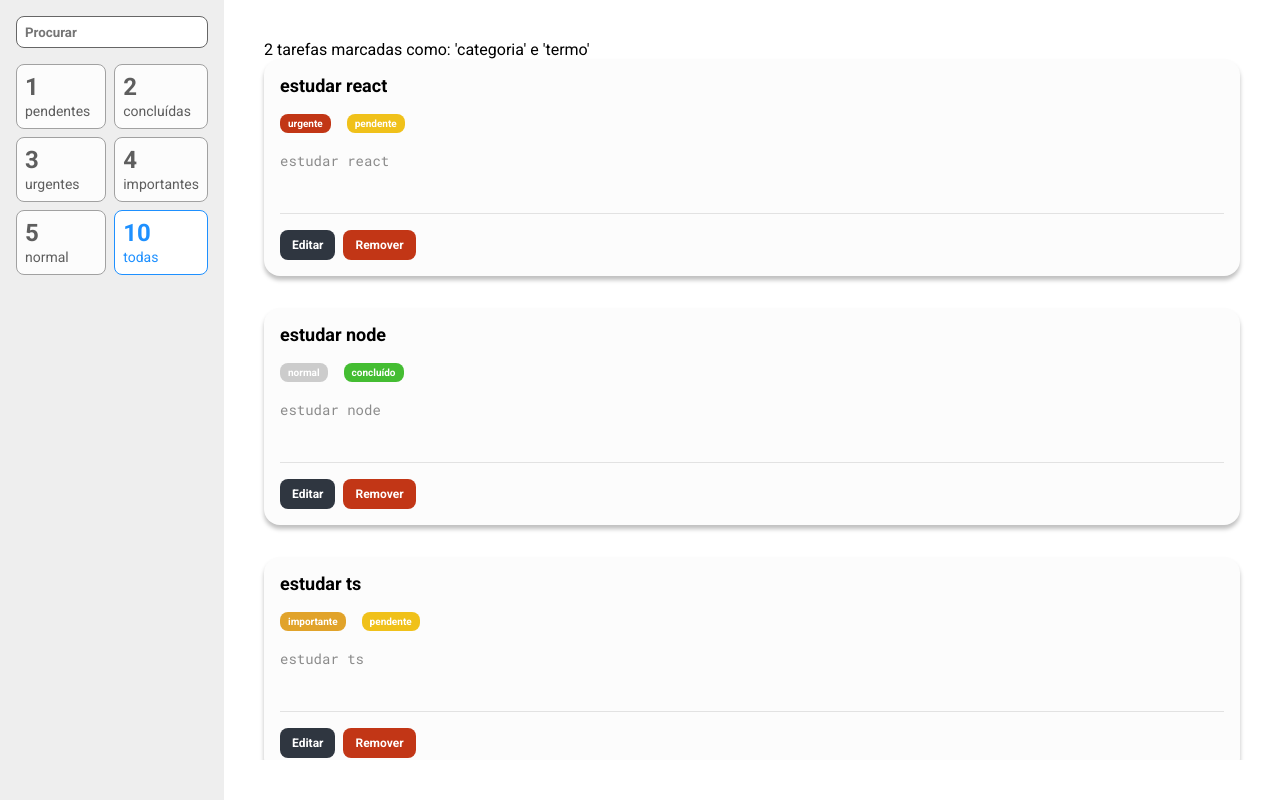
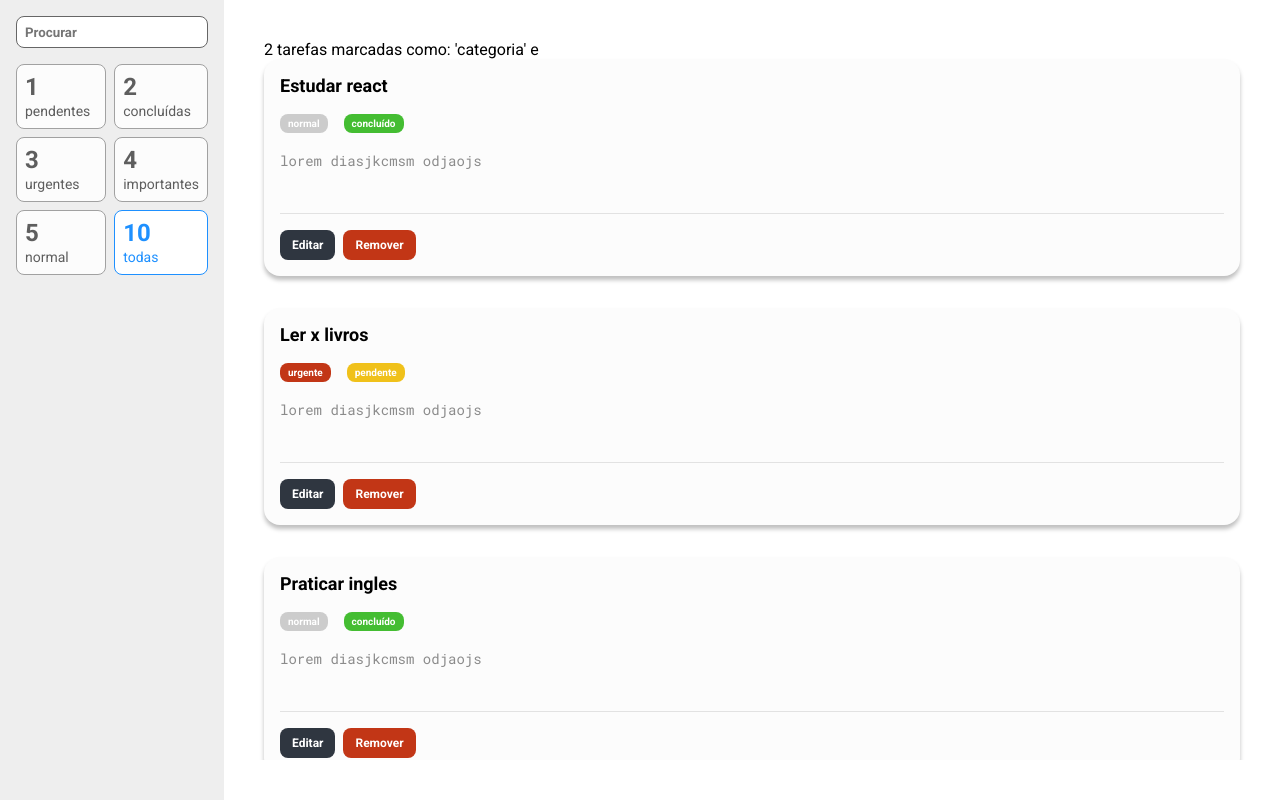
Before and after one commit to joaomiguelg/toDo-React, a React (Vite) app: page / in a window 1280 px wide. Built offline with nearby package versions, Linux system fonts and the light colour scheme; the HTML template or start-up script is replaced by a standard one.

Commit message:
create filter reducer

```diff
--- a/src/components/Input/index.tsx
+++ b/src/components/Input/index.tsx
@@ -1,5 +1,12 @@
+import { useDispatch, useSelector } from 'react-redux'
 import * as S from './styles'
+import { RootReducer } from '../../store'
+import { alterTerm } from '../../store/reducers/filters'
 
 export const Input = () => {
-   return <S.Input type="text" placeholder="Procurar" />
+
+   const dispatch = useDispatch()
+   const { term } = useSelector((state: RootReducer) => state.filter)
+
+   return <S.Input type="text" placeholder="Procurar" value={term} onChange={(event) => dispatch(alterTerm(event.target.value))} />
 }
--- a/src/components/Task/index.tsx
+++ b/src/components/Task/index.tsx
@@ -1,33 +1,58 @@
-import { useState } from 'react'
+import { useEffect, useState } from 'react'
 import * as S from './styles'
 
 import { useDispatch } from 'react-redux'
 
-import { remove } from '../../store/reducers/tasks'
+import { remove, edit} from '../../store/reducers/tasks'
 import TaskClass from '../../models/Task'
 
 
 type Props = TaskClass
 
-const Task = ({title, priority, status, description, id}: Props) => {
+const Task = ({title, priority, status, description: originalDescription, id}: Props) => {
 
     const dispatch = useDispatch()
 
     const [isEditing, setIsEditing] = useState(false)
+
+    const [description, setDescription] = useState('')
+
+    useEffect(() => {
+        if(originalDescription.length > 0) {
+            setDescription(originalDescription)
+        }
+
+    }, [originalDescription])
+
+    const cancelEdit = () => {
+
+        setIsEditing(false)
+        setDescription(originalDescription)
+
+    }
+
 
     return (
         <S.Card>
         <S.Title>{title}</S.Title>
         <S.Tag param='priority' priority={priority}>{priority}</S.Tag>
         <S.Tag param='status' status={status}>{status}</S.Tag>
-        <S.Description value={description}/>
+        <S.Description value={description} onChange={event => setDescription(event.target.value)} disabled={!isEditing}/>
         <S.ActionBar>
             {isEditing ? (
                 <>
 
-                <S.SaveButton>Salvar</S.SaveButton>
-                <S.CancelButton onClick={() => setIsEditing(false)}>Cancelar</S.CancelButton>
-
+                <S.SaveButton onClick={() => {
+                    dispatch(edit({
+                        description,
+                        id,
+                        priority,
+                        title,
+                        status
+                    }))
+                    setIsEditing(false)
+                }}>Salvar</S.SaveButton>
+                <S.CancelButton onClick={cancelEdit}>Cancelar</S.CancelButton>
                 </>
             ): (
                 <>
--- a/src/containers/SideBar/index.tsx
+++ b/src/containers/SideBar/index.tsx
@@ -3,6 +3,8 @@ import { Input } from "../../components/Input";
 import * as S from "./styles";
 
 const SideBar = () => {
+
+
   return (
     <S.Aside>
       <div>
--- a/src/containers/ToDos/index.tsx
+++ b/src/containers/ToDos/index.tsx
@@ -5,11 +5,16 @@ import { RootReducer } from "../../store";
 
 const ToDos = () => {
   const {itens} = useSelector((state: RootReducer) => state.tasks)
+  const { term } = useSelector((state: RootReducer) => state.filter)
+
+  const filterTasks = () => {
+    return itens.filter((iten) => iten.title.toLowerCase().search(term.toLowerCase()) >= 0)
+  }
   return (
     <S.Container>
-      <p>2 tarefas marcadas como: 'categoria' e 'termo'</p>
+      <p>2 tarefas marcadas como: 'categoria' e {term}</p>
       <ul>
-        {itens.map((t) => (
+        {filterTasks().map((t) => (
           <li key={t.title}>
             <Task id={t.id} description={t.description} title={t.title} status={t.status} priority={t.priority} />
           </li>
--- a/src/store/index.ts
+++ b/src/store/index.ts
@@ -1,10 +1,12 @@
 import { configureStore } from "@reduxjs/toolkit";
 
 import tasksReducer from "./reducers/tasks";
+import filterReducer from './reducers/filters'
 
 const store = configureStore({
     reducer: {
-        tasks: tasksReducer
+        tasks: tasksReducer,
+        filter: filterReducer
     }
 })
 
--- /dev/null
+++ b/src/store/reducers/filters.ts
@@ -0,0 +1,27 @@
+import { PayloadAction, createSlice } from '@reduxjs/toolkit'
+import * as enums from '../../utils/enums/Task'
+
+type FilterState = {
+    term: string,
+    criterion: 'prioridade' | 'status' | 'todas',
+    valor?: enums.Priority | enums.Status
+}
+
+const initialState: FilterState = {
+    term: '',
+    criterion: 'todas'
+}
+
+const filterSlice = createSlice({
+    name: 'filter',
+    initialState,
+    reducers: {
+        alterTerm: (state, action: PayloadAction<string>) => {
+            state.term = action.payload
+        }
+    }
+})
+
+export const { alterTerm } = filterSlice.actions
+
+export default filterSlice.reducer
--- a/src/store/reducers/tasks.ts
+++ b/src/store/reducers/tasks.ts
@@ -2,24 +2,56 @@ import { PayloadAction, createSlice } from "@reduxjs/toolkit";
 import Task from "../../models/Task";
 import * as enums from '../../utils/enums/Task'
 
+
+type TaskState = {
+    itens: Task[]
+}
+
+const initialState: TaskState = {
+    itens: [
+        {
+            id: 1,
+            description: 'lorem diasjkcmsm odjaojs ',
+            priority: enums.Priority.NORMAL,
+            status: enums.Status.CONCLUIDO,
+            title: 'Estudar react'
+        },
+        {
+            id: 2,
+            description: 'lorem diasjkcmsm odjaojs ',
+            priority: enums.Priority.URGENTE,
+            status: enums.Status.PENDENTE,
+            title: 'Ler x livros'
+        },
+        {
+            id: 3,
+            description: 'lorem diasjkcmsm odjaojs ',
+            priority: enums.Priority.NORMAL,
+            status: enums.Status.CONCLUIDO,
+            title: 'Praticar ingles'
+        }
+    ]
+}
+
+
+
 const SliceTasks = createSlice({
     name: 'tasks',
-    initialState: {
-        itens: [
-            new Task(enums.Priority.URGENTE, enums.Status.PENDENTE, 'estudar react', 'estudar react', 1 ),
-            new Task(enums.Priority.NORMAL, enums.Status.CONCLUIDO, 'estudar node', 'estudar node', 2 ),
-            new Task(enums.Priority.IMPORTANTE, enums.Status.PENDENTE, 'estudar ts', 'estudar ts', 3 ),
-
-
-        ],
-    },
+    initialState,
     reducers: {
         remove: (state, action: PayloadAction<number>) => {
-            state.itens = state.itens.filter(tarefa => tarefa.id !== action.payload)
+            state.itens = [...state.itens.filter((tarefa) => tarefa.id !== action.payload)]
+        },
+        edit: (state, action: PayloadAction<Task>) => {
+           const taskIndex =  state.itens.findIndex(t => t.id === action.payload.id)
+
+           if (taskIndex >= 0) {
+            state.itens[taskIndex] = action.payload
+           }
         }
     }
 })
 
-export const { remove } = SliceTasks.actions
+export const { remove, edit } = SliceTasks.actions
 
 export default SliceTasks.reducer
```
Also changed, not shown: src/App.tsx (+3 -4 lines).
